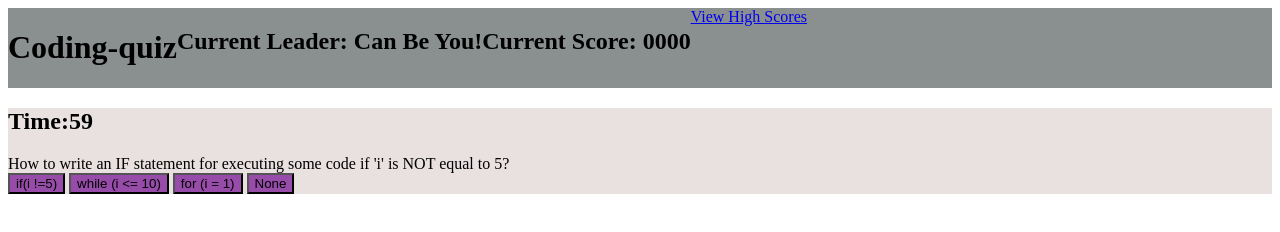
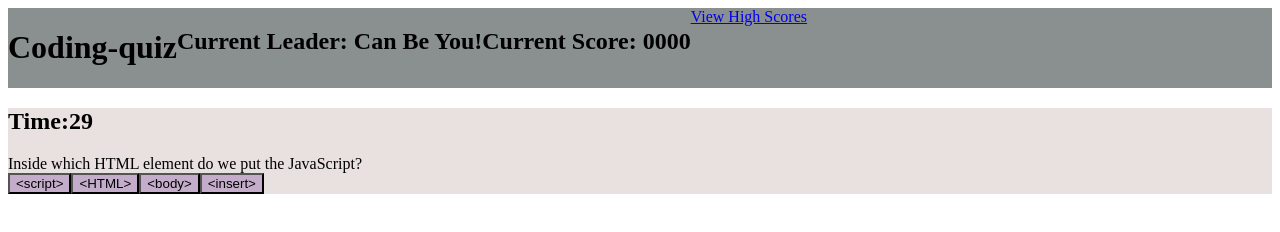
Before and after one commit to jerry4905/Timed-Quiz, a plain HTML site: page index.html in a window 1280 px wide. Both pictures are taken after a click on the button "Start Quiz". Drawn offline with Linux system fonts and the light colour scheme.

Commit message:
loop questions

```diff
--- a/assets/css/style.css
+++ b/assets/css/style.css
@@ -6,7 +6,7 @@ main {
     background-color: rgb(233, 224, 224);
 }
 button {
-    background-color:rgb(150, 76, 168);
+    background-color:rgb(196, 173, 202);
 }
 
 #start-modal {
--- a/assets/js/script.js
+++ b/assets/js/script.js
@@ -1,17 +1,38 @@
 // global variables
-let timeLeft = 60;
+let timeLeft = 30;
+let questionIndex = 0; // questions[questionsIndex]
 //Store questions and answers in object array
 var questions = [
-    { q: "Inside which HTML element do we put the JavaScript?", a: ["<script>", "<HTML>", "<body>", "<insert>"] },
-    { q: "Where is the correct place to enter a javascript?", a: ["both head and body", "head", "body", "neither"] },
-    { q: "How do you create a function in JavaScript?", a: ["function myFunction()", "call function()", "// function", ".function"] },
-    { q: "How do you call a function named 'myFunction'?", a: ["myFunction()", "function myFunction()", "call function()", "// function"] },
-    { q: "How does a WHILE loop start?", a: ["while (i <= 10)", "for (i=0; i <=5; i++)", "for (i = 1)", "None"] },
-    { q: "A string is a number?", a: ["False", "true", "sometimes", "always"] },
-    { q: "How does a FOR loop start?", a: ["for (i=0; i <=5; i++)", "while (i <= 10)", "for (i = 1)", "None"] },
-    { q: "How can you add a comment in a JavaScript?", a: ["//this will be a comment", "<!--this will be a comment-->", "*this will be a comment", "this will be a comment"] },
-    { q: "JavaScript is the same as Java.", a: ["False", "true", "sometimes", "always"] },
-    { q: "How to write an IF statement for executing some code if 'i' is NOT equal to 5?", a: ["if(i !=5)", "while (i <= 10)", "for (i = 1)", "None"] },
+    { q: "Inside which HTML element do we put the JavaScript?",
+      a: ["<script>", "<HTML>", "<body>", "<insert>"],
+      c: "<script>"},
+    { q: "Where is the correct place to enter a javascript?",
+      a: [ "head", "body", "both head and body", "neither"],
+      c: "both head and body"},
+    { q: "How do you create a function in JavaScript?",
+      a: [ "call function()","function myFunction()", "// function", ".function"],
+      c: "function myFunction()"},
+    { q: "How do you call a function named 'myFunction'?",
+      a: ["myFunction()", "function myFunction()", "call function()", "// function"],
+      c: "myFunction()"},
+    { q: "How does a WHILE loop start?",
+      a: [ "for (i=0; i <=5; i++)","while (i <= 10)", "for (i = 1)", "None"],
+      c: "while (i <= 10)"},
+    { q: "A string is a number?",
+      a: ["False", "true", "sometimes", "always"],
+      c: "False" },
+    { q: "How does a FOR loop start?",
+      a: ["for (i=0; i <=5; i++)", "while (i <= 10)", "for (i = 1)", "None"],
+      c: "for (i=0; i <=5; i++)" },
+    { q: "How can you add a comment in a JavaScript?",
+      a: [ "<!--this will be a comment-->", "*this will be a comment", "this will be a comment","//this will be a comment"],
+      c: "//this will be a comment" },
+    { q: "JavaScript is the same as Java.",
+      a: ["False", "true", "sometimes", "always"],
+      c: "False" },
+    { q: "How to write an IF statement for executing some code if 'i' is NOT equal to 5?",
+      a: [ "while (i <= 10)","if(i !=5)", "for (i = 1)", "None"],
+      c: "if(i !=5)" },
 ];
 
 
@@ -21,6 +42,7 @@ let currentLeaderEl = document.querySelector("#current-leader");
 let currentScoreEl = document.querySelector("#current-score");
 let timeLeftEl = document.querySelector("#countdown");
 let timeLeftContainerEl = document.querySelector("#time-left-container");
+let questionContainerEl = document.querySelector('#question-container');
 let questionEl = document.querySelector("#question");
 let option1El = document.querySelector("#a1");
 let option2El = document.querySelector("#a2");
@@ -48,7 +70,7 @@ if (currentScore === null) {
 // Set up a timer function
 
 function countdown() {
-    var timeLeft = 60;
+    var timeLeft = 30;
 
     // Use the `setInterval()` method to call a function to be executed every 1000 milliseconds
     var timeInterval = setInterval(function () {
@@ -68,101 +90,67 @@ function countdown() {
             // Use `clearInterval()` to stop the timer
             clearInterval(timeInterval);
             alert("Game Over!")
-
-            // save final score and scorer to local storage for next game
-           // localStorage.setItem("highscore", prompt("score"));
-           // localStorage.setItem("highscorer", prompt("enter name"));
-
+            // if highscore update name
+            if (newScore > currentScore || currentScore === 'null') {
+                newHighScore();
+            }
           }
     }, 1000);
 };
 
+function newHighScore(){
+         // save final score and scorer to local storage for next game
+           localStorage.setItem("highscore", newScore);
+           localStorage.setItem("highscorer", prompt("New High Score! Enter name"));
+}
 
 function startGame() {
     startGamebtn.addEventListener("click", function () {
         // hide the modal
         modalEl.style.display = "none";
 
+        //start timer
         countdown();
-
-        currentScore = 0;
-        questionList();
+        // reset scofe
+        newScore = 0;
+        // display questions
+        display();
 
 });
-function questionList() {
+}
+function display() {
+    questionContainerEl.innerHTML = '';
+  questionEl.textContent = questions[questionIndex].q;
+  questionContainerEl.appendChild(questionEl);
   // update question if time left
- for (var i = 0; i < questions.length; i++) {
-    //Display cureent question to answer
-    //var answer = []
-    questionEl.textContent = questions[i].q;
-    option1El.textContent = questions[i].a[0];
-    option2El.textContent = questions[i].a[1];
-    option3El.textContent = questions[i].a[2];
-    option4El.textContent = questions[i].a[3];
+  for (var i = 0; i < questions[questionIndex].a.length; i++) {
+    var optionEl = document.createElement('button');
+    optionEl.setAttribute('value', questions[questionIndex].a[i]);
+    optionEl.textContent = questions[questionIndex].a[i];
+    optionEl.addEventListener('click', checkAnswer);
+    questionContainerEl.appendChild(optionEl);
 
-    // listen for response
-    option1El.addEventListener("click", function () {
-        if (
-            (this.textContent === option1El.textContent)
-        ) {
-            // Increase score
-            currentScore++;
-            // inform user in rightwrong div
-            rightWrongEl.textContent = "Correct";
-            // questionEl.textContent = questions[1].q;
 
-        } else {
-            rightWrongEl.textContent = "Wrong";
-            // penalize 5 seconds for wrong answer
-            timeLeft - 5;
 }
 
-    })
-    option2El.addEventListener("click", function () {
-        if (
-            (this.textContent === option1El.textContent)
-        ) {
+//if (questionContainerEl.innerHTML === ''){
+//    alert("gameover")}
+
+};
+function checkAnswer() {
+    console.log("We'll be checking the answer here.");
+    console.log('this.value', this.value);
+    if (this.value === questions[questionIndex].c) {
       // Increase score
-            currentScore++;
+      newScore++;
       // inform user in rightwrong div
-            rightWrongEl.textContent = "Correct";
+      rightWrongEl.textContent = 'Correct';
     } else {
-            rightWrongEl.textContent = "Wrong";
-            // penalize 5 seconds for wrong answer
-            timeLeft - 5;
+      // logic to penalize for time
+      rightWrongEl.textContent = 'WRONG!';
+      timeLeft---5;
     }
-    })
-    option3El.addEventListener("click", function () {
-        if (
-            (this.textContent === option1El.textContent)
-        ) {
-            // Increase score
-            currentScore++;
-            // inform user in rightwrong div
-            rightWrongEl.textContent = "Correct";
-        } else {
-            rightWrongEl.textContent = "Wrong";
-            // penalize 5 seconds for wrong answer
-            timeLeft - 5;
-        }
-    })
-    option4El.addEventListener("click", function () {
-        if (
-            (this.textContent === option1El.textContent)
-        ) {
-            // Increase score
-            currentScore++;
-            // inform user in rightwrong div
-            rightWrongEl.textContent = "Correct";
-        } else {
-            rightWrongEl.textContent = "Wrong";
-            // penalize 5 seconds for wrong answer
-            timeLeft - 5;
-        }
-    })
-    // once response selected it is checked for correctness then next question is presented
-
-
-}};
+    questionIndex++;
+    display();
   }
 startGame()
--- a/index.html
+++ b/index.html
@@ -46,14 +46,11 @@
                 Time:<span id="countdown"></span>
             </h2>
         </div>
-        <div id="question container">
+        <div id="question-container">
             <div id="question"></div>
-            <button id="a1" type="button"></button>
-            <button id="a2" type="button"></button>
-            <button id="a3" type="button"></button>
-            <button id="a4" type="button"></button>
-            <div id="right-wrong"></div>
+
         </div>
+        <div id="right-wrong"></div>
         <script src="./assets/js/script.js"></script>
     </main>
 
```
Lines whose indentation alone changed are shown as unchanged.
